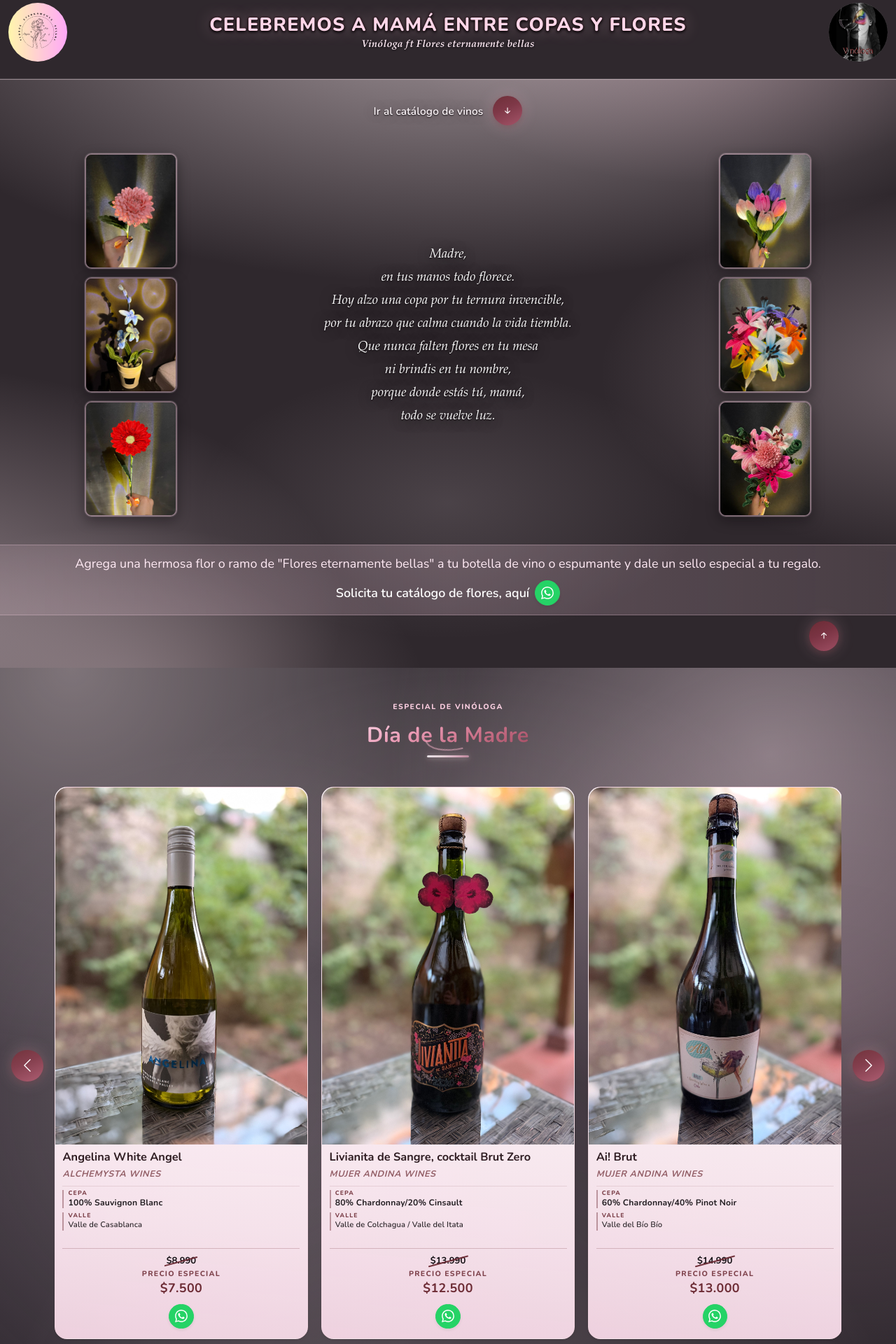
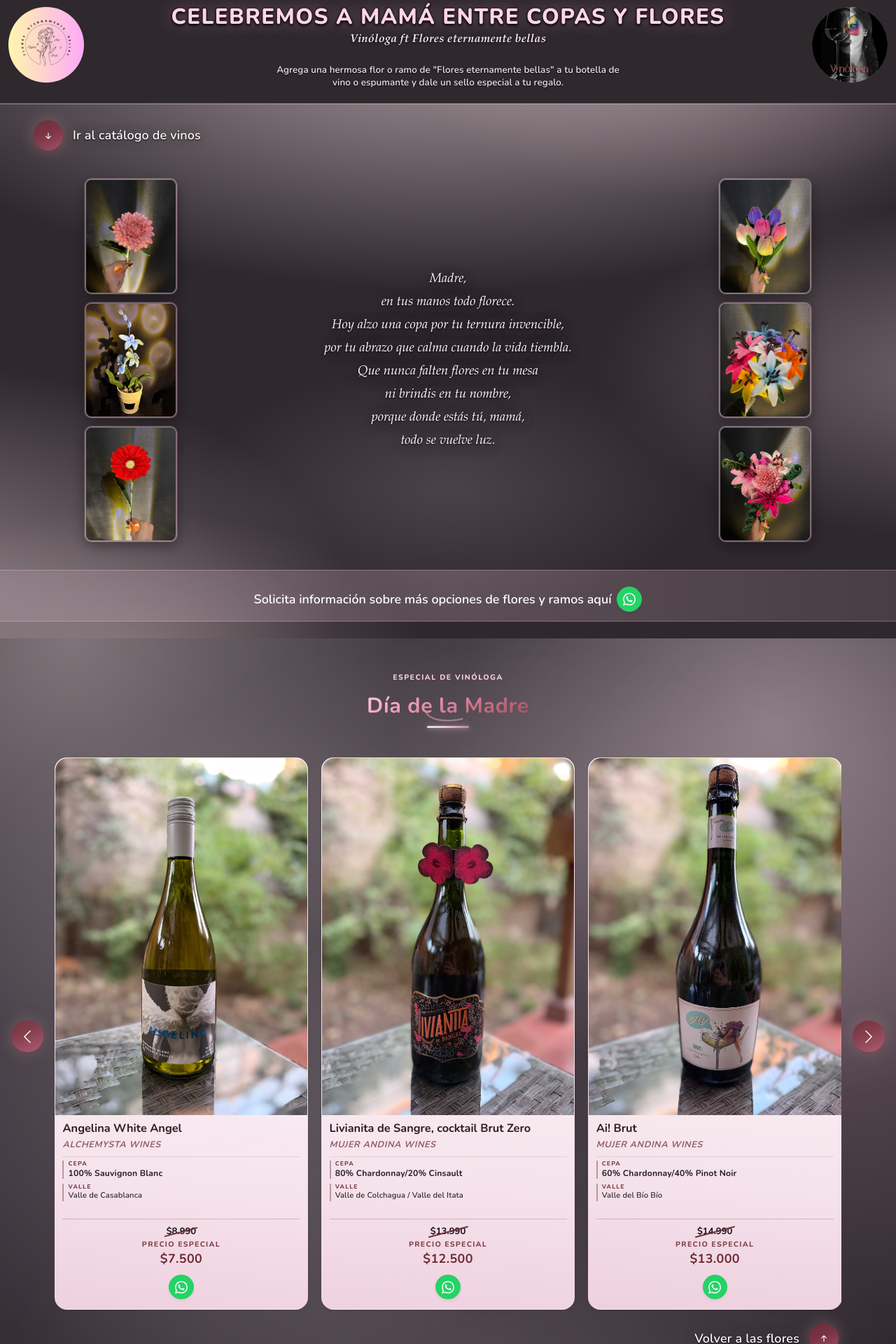
Before and after one commit to PaulaG73/catalogo_madre, a Vue app: page / in a window 1280 px wide. Shown: the part 20-1940 px from the top of the page at 70% size. Built offline with nearby package versions, Linux system fonts and the light colour scheme.

Commit message:
ajustando todo

```diff
--- a/src/components/NavBar.vue
+++ b/src/components/NavBar.vue
@@ -1,6 +1,6 @@
 <template>
     <div class="navBar">
-      <nav id="navbar-principal" class="navbar navbar-dark bg-vin-negro border-bottom py-2 py-md-4 nav-vino">
+      <nav id="navbar-principal" class="navbar navbar-dark bg-vin-negro border-bottom nav-vino">
         <div class="container-fluid nav-vino-layout">
           <div class="nav-logo-shell nav-logo-shell--round">
             <img
@@ -30,6 +30,9 @@
               decoding="async"
             >
           </div>
+          <p class="navbar-brand-note mb-0">
+            Agrega una hermosa flor o ramo de "Flores eternamente bellas" a tu botella de vino o espumante y dale un sello especial a tu regalo.
+          </p>
         </div>
       </nav>
     </div>
@@ -43,19 +46,35 @@
   <!-- Add "scoped" attribute to limit CSS to this component only -->
   <style scoped>
   .nav-vino {
+    padding-block: clamp(0.7rem, 1.9vw, 1.25rem);
     border-color: var(--vin-borde-sutil) !important;
     box-shadow: 0 1px 0 0 rgba(var(--vin-pastel-polvo-rgb), 0.45);
   }
 
   .nav-vino > .nav-vino-layout {
-    --logo-size: clamp(64px, 9.25vw, 84px);
+    --logo-size: clamp(78px, 10.8vw, 108px);
     display: grid;
-    grid-template-columns: var(--logo-size) minmax(0, 1fr) var(--logo-size);
+    grid-template-columns: minmax(var(--logo-size), var(--logo-size)) minmax(0, 1fr) minmax(var(--logo-size), var(--logo-size));
+    grid-template-areas:
+      "logo-left brand logo-right"
+      "logo-left note logo-right";
     align-items: center;
     width: 100%;
     gap: clamp(0.35rem, 1.5vw, 0.9rem);
     justify-content: initial;
     flex-wrap: nowrap;
+  }
+
+  .nav-logo-shell--round {
+    grid-area: logo-left;
+  }
+
+  .nav-vino .navbar-brand {
+    grid-area: brand;
+  }
+
+  .nav-logo-shell--right {
+    grid-area: logo-right;
   }
 
   .nav-logo-shell {
@@ -64,6 +83,7 @@
     display: flex;
     align-items: center;
     justify-content: center;
+    align-self: center;
   }
 
   .nav-logo-shell--round {
@@ -153,15 +173,19 @@
   }
 
   .nav-vino .navbar-brand {
-    font-size: clamp(0.9rem, 2vw, 1.45rem);
+    font-size: clamp(1.05rem, 2.4vw, 1.75rem);
     text-transform: uppercase;
     letter-spacing: clamp(0.015em, 0.18vw, 0.045em);
     line-height: 1.2;
     margin: 0;
     width: 100%;
+    max-width: 100%;
+    min-width: 0;
     padding-inline: clamp(0.15rem, 0.8vw, 0.65rem);
     text-align: center;
     justify-content: center;
+    justify-self: center;
+    overflow: hidden;
   }
 
   /* Misma lectura que #sobre-mi .sobre-mi-vino-mayus */
@@ -185,13 +209,34 @@
     font-family: "Palatino Linotype", "Book Antiqua", Palatino, Georgia, serif;
     font-style: italic;
     font-weight: 600;
-    font-size: clamp(0.62rem, 1.22vw, 0.9rem);
+    font-size: clamp(0.76rem, 1.45vw, 1.02rem);
     line-height: 1.18;
     letter-spacing: 0.012em;
     text-transform: none;
-    white-space: nowrap;
+    white-space: normal;
     color: rgba(255, 236, 245, 0.98);
     text-shadow: 0 1px 3px rgba(8, 5, 9, 0.85);
+  }
+
+  .nav-vino .navbar-brand-note {
+    grid-area: note;
+    display: block;
+    margin-top: clamp(0.15rem, 0.7vw, 0.35rem);
+    font-family: 'Nunito', system-ui, sans-serif;
+    font-style: normal;
+    font-weight: 600;
+    font-size: clamp(0.68rem, 1.35vw, 0.84rem);
+    line-height: 1.35;
+    letter-spacing: 0.005em;
+    text-transform: none;
+    color: rgba(255, 242, 248, 0.94);
+    text-shadow: 0 1px 2px rgba(8, 5, 9, 0.78);
+    width: 100%;
+    max-width: min(100%, 68ch);
+    margin-inline: auto;
+    text-align: center;
+    padding-inline: clamp(0.35rem, 1.5vw, 1.2rem);
+    overflow-wrap: anywhere;
   }
 
   .nav-title-break {
@@ -200,49 +245,87 @@
 
   @media (min-width: 992px) {
     .nav-vino .navbar-brand {
-      font-size: 1.5rem;
+      font-size: 1.72rem;
     }
   }
 
   @media (min-width: 1200px) {
     .nav-vino .navbar-brand {
-      font-size: 1.68rem;
+      font-size: 1.95rem;
     }
   }
 
   @media (max-width: 991.98px) {
+    .nav-vino {
+      padding-block: clamp(0.6rem, 2.4vw, 0.95rem);
+    }
+
     .nav-vino > .nav-vino-layout {
-      --logo-size: clamp(46px, 13vw, 64px);
+      --logo-size: clamp(60px, 13vw, 82px);
       gap: 0.35rem;
+      grid-template-areas:
+        "logo-left brand logo-right"
+        "logo-left note logo-right";
     }
 
     .nav-vino .navbar-brand {
       justify-content: center !important;
       text-align: center;
-      font-size: clamp(0.82rem, 3.3vw, 1.05rem);
+      font-size: clamp(1rem, 3.6vw, 1.3rem);
       letter-spacing: 0.02em;
       line-height: 1.16;
       padding-inline: 0.15rem;
     }
 
     .nav-vino .navbar-brand-subtitle {
-      font-size: clamp(0.54rem, 2.05vw, 0.74rem);
+      font-size: clamp(0.72rem, 2.4vw, 0.92rem);
+    }
+
+    .nav-vino .navbar-brand-note {
+      font-size: clamp(0.64rem, 2.05vw, 0.77rem);
+      line-height: 1.3;
+      margin-top: 0.24rem;
+      max-width: min(100%, 62ch);
+      padding-inline: 0.3rem;
     }
   }
 
   @media (max-width: 575.98px) {
     .nav-vino > .nav-vino-layout {
-      --logo-size: clamp(42px, 12.5vw, 52px);
+      --logo-size: clamp(48px, 12vw, 64px);
       gap: 0.2rem;
+      grid-template-columns: var(--logo-size) minmax(0, 1fr) var(--logo-size);
+      grid-template-areas:
+        "logo-left brand logo-right"
+        "logo-left note logo-right";
     }
 
     .nav-vino .navbar-brand {
-      font-size: clamp(0.72rem, 3.05vw, 0.9rem);
+      font-size: clamp(0.95rem, 4.4vw, 1.24rem);
       letter-spacing: 0.01em;
+      line-height: 1.12;
+    }
+
+    .nav-vino .navbar-brand-text {
+      overflow-wrap: break-word;
+      word-break: normal;
     }
 
     .nav-vino .navbar-brand-subtitle {
-      font-size: clamp(0.5rem, 2.15vw, 0.62rem);
+      font-size: clamp(0.7rem, 3vw, 0.9rem);
+      white-space: normal;
+      overflow-wrap: anywhere;
+      line-height: 1.2;
+      margin-top: 0.2rem;
+    }
+
+    .nav-vino .navbar-brand-note {
+      font-size: clamp(0.62rem, 2.75vw, 0.74rem);
+      line-height: 1.25;
+      letter-spacing: 0;
+      margin-top: 0.18rem;
+      max-width: min(100%, 52ch);
+      padding-inline: 0.2rem;
     }
 
     .nav-title-break {
--- a/src/views/HomeView.vue
+++ b/src/views/HomeView.vue
@@ -2,18 +2,18 @@
   <NavBar />
 
   <section id="sobre-mi" class="home-section home-section--ink pt-2 pb-3 py-md-4">
-    <div class="container-fluid px-3 px-md-4 px-lg-5 sobre-mi-scroll-to-vinos mb-2 mb-md-3">
+    <div class="container-fluid px-3 px-md-4 px-lg-5 sobre-mi-scroll-to-vinos text-start mb-2 mb-md-3">
       <a
         href="#packs"
         class="sobre-mi-scroll-to-vinos-link d-inline-flex align-items-center text-decoration-none"
         title="Ir al catálogo de vinos"
       >
-        <span class="sobre-mi-scroll-to-vinos-text">Ir al catálogo de vinos</span>
         <span class="btn-top btn-top--rosa-circle flex-shrink-0" aria-hidden="true">
           <svg xmlns="http://www.w3.org/2000/svg" width="18" height="18" fill="currentColor" viewBox="0 0 16 16" aria-hidden="true">
             <path fill-rule="evenodd" d="M8 4a.5.5 0 0 1 .5.5v5.793l2.146-2.147a.5.5 0 0 1 .708.708l-3 3a.5.5 0 0 1-.708 0l-3-3a.5.5 0 1 1 .708-.708L7.5 10.293V4.5A.5.5 0 0 1 8 4z"/>
           </svg>
         </span>
+        <span class="sobre-mi-scroll-to-vinos-text">Ir al catálogo de vinos</span>
       </a>
     </div>
     <div class="container-fluid px-3 px-md-4 px-lg-5 sobre-mi sobre-mi--poema-flores py-3 py-md-4">
@@ -25,13 +25,20 @@
               :key="flor.src"
               class="sobre-mi-flor-figure mb-0"
             >
+              <button
+                type="button"
+                class="sobre-mi-flor-trigger"
+                :aria-label="`Ver detalle de ${flor.nombre}`"
+                @click="openFlorModal(flor)"
+              >
                 <img
                   class="sobre-mi-flor-img"
                   :src="flor.src"
-                :alt="flor.alt"
+                  :alt="flor.nombre"
                   loading="lazy"
                   decoding="async"
                 >
+              </button>
             </figure>
           </div>
         </aside>
@@ -59,13 +66,20 @@
             :key="'grid-' + flor.src"
             class="sobre-mi-flor-figure mb-0"
           >
+            <button
+              type="button"
+              class="sobre-mi-flor-trigger"
+              :aria-label="`Ver detalle de ${flor.nombre}`"
+              @click="openFlorModal(flor)"
+            >
               <img
                 class="sobre-mi-flor-img"
                 :src="flor.src"
-              :alt="flor.alt"
+                :alt="flor.nombre"
                 loading="lazy"
                 decoding="async"
               >
+            </button>
           </figure>
         </div>
         <aside class="col-lg-3 d-none d-lg-flex sobre-mi-flores-col sobre-mi-flores-col--der flex-column align-items-center">
@@ -75,20 +89,57 @@
               :key="flor.src"
               class="sobre-mi-flor-figure mb-0"
             >
+              <button
+                type="button"
+                class="sobre-mi-flor-trigger"
+                :aria-label="`Ver detalle de ${flor.nombre}`"
+                @click="openFlorModal(flor)"
+              >
                 <img
                   class="sobre-mi-flor-img"
                   :src="flor.src"
-                :alt="flor.alt"
+                  :alt="flor.nombre"
                   loading="lazy"
                   decoding="async"
                 >
+              </button>
             </figure>
           </div>
         </aside>
       </div>
     </div>
+    <div
+      v-if="florModal"
+      class="sobre-mi-flor-modal-backdrop"
+      role="presentation"
+      @click.self="closeFlorModal"
+    >
+      <article
+        class="sobre-mi-flor-modal"
+        role="dialog"
+        aria-modal="true"
+        :aria-label="`Detalle de ${florModal.nombre}`"
+      >
+        <button
+          type="button"
+          class="sobre-mi-flor-modal-close"
+          aria-label="Cerrar popup de la flor"
+          @click="closeFlorModal"
+        >
+          ×
+        </button>
+        <img
+          class="sobre-mi-flor-modal-img"
+          :src="florModal.src"
+          :alt="florModal.nombre"
+          loading="lazy"
+          decoding="async"
+        >
+        <h4 class="sobre-mi-flor-modal-title mb-1">{{ florModal.nombre }}</h4>
+        <p class="sobre-mi-flor-modal-price mb-0">{{ florModal.precio }}</p>
+      </article>
+    </div>
     <div class="sobre-mi-cierre">
-      Agrega una hermosa flor o ramo de "Flores eternamente bellas" a tu botella de vino o espumante y dale un sello especial a tu regalo.
       <a
         class="sobre-mi-whatsapp text-decoration-none"
         :href="whatsappCatalogoUrl"
@@ -96,9 +147,9 @@
         rel="noopener noreferrer"
         :class="{ 'opacity-50': !whatsappCatalogoReady }"
         :aria-disabled="!whatsappCatalogoReady"
-        aria-label="Solicita tu catálogo de flores, aquí por WhatsApp"
+        aria-label="Solicita información sobre más opciones de flores y ramos aquí por WhatsApp"
       >
-        <span class="sobre-mi-whatsapp-label">Solicita tu catálogo de flores, aquí</span>
+        <span class="sobre-mi-whatsapp-label">Solicita información sobre más opciones de flores y ramos aquí</span>
         <span
           class="btn btn-whatsapp rounded-circle p-2 shadow-sm d-inline-flex align-items-center justify-content-center sobre-mi-wa-icon flex-shrink-0"
           aria-hidden="true"
@@ -107,13 +158,6 @@
             <path d="M17.472 14.382c-.297-.149-1.758-.867-2.03-.967-.273-.099-.471-.148-.67.15-.197.297-.767.966-.94 1.164-.173.199-.347.223-.644.075-.297-.15-1.255-.463-2.39-1.475-.883-.788-1.48-1.761-1.653-2.059-.173-.297-.018-.458.13-.606.134-.133.298-.347.446-.52.149-.174.198-.298.298-.497.099-.198.05-.371-.025-.52-.075-.149-.669-1.612-.916-2.207-.242-.579-.487-.5-.669-.51-.173-.008-.371-.01-.57-.01-.198 0-.52.074-.792.372-.272.297-1.04 1.016-1.04 2.479 0 1.462 1.065 2.875 1.213 3.074.149.198 2.096 3.2 5.077 4.487.709.306 1.262.489 1.694.625.712.227 1.36.195 1.871.118.571-.085 1.758-.719 2.006-1.413.248-.694.248-1.289.173-1.413-.074-.124-.272-.198-.57-.347m-5.421 7.403h-.004a9.87 9.87 0 01-5.031-1.378l-.361-.214-3.741.982.998-3.648-.235-.374a9.86 9.86 0 01-1.51-5.26c.001-5.45 4.436-9.884 9.888-9.884 2.64 0 5.122 1.03 6.988 2.898a9.825 9.825 0 012.893 6.994c-.003 5.45-4.435 9.884-9.885 9.884m8.413-18.297A11.815 11.815 0 0012.05 0C5.495 0 .16 5.335.157 11.892c0 2.096.547 4.142 1.588 5.945L.057 24l6.305-1.654a11.882 11.882 0 005.683 1.448h.005c6.554 0 11.89-5.335 11.893-11.893a11.821 11.821 0 00-3.48-8.413z"/>
           </svg>
         </span>
-      </a>
-    </div>
-    <div class="container text-end mt-2">
-      <a href="#" class="btn-top btn-top--rosa-circle" title="Volver al inicio" aria-label="Volver al inicio">
-        <svg xmlns="http://www.w3.org/2000/svg" width="18" height="18" fill="currentColor" viewBox="0 0 16 16" aria-hidden="true">
-          <path d="M8 12a.5.5 0 0 0 .5-.5V5.707l2.146 2.147a.5.5 0 0 0 .708-.708l-3-3a.5.5 0 0 0-.708 0l-3 3a.5.5 0 0 0 .708.708L7.5 5.707V11.5a.5.5 0 0 0 .5.5z"/>
-        </svg>
       </a>
     </div>
   </section>
@@ -178,11 +222,18 @@
         </svg>
       </button>
     </div>
-    <div class="container text-end mt-2">
-      <a href="#" class="btn-top btn-top--rosa-circle" title="Volver al inicio" aria-label="Volver al inicio">
+    <div class="container packs-scroll-to-flores text-end mt-2">
+      <a
+        href="#sobre-mi"
+        class="packs-scroll-to-flores-link d-inline-flex align-items-center text-decoration-none"
+        title="Volver a las flores"
+      >
+        <span class="packs-scroll-to-flores-text">Volver a las flores</span>
+        <span class="btn-top btn-top--rosa-circle flex-shrink-0" aria-hidden="true">
           <svg xmlns="http://www.w3.org/2000/svg" width="18" height="18" fill="currentColor" viewBox="0 0 16 16" aria-hidden="true">
             <path d="M8 12a.5.5 0 0 0 .5-.5V5.707l2.146 2.147a.5.5 0 0 0 .708-.708l-3-3a.5.5 0 0 0-.708 0l-3 3a.5.5 0 0 0 .708.708L7.5 5.707V11.5a.5.5 0 0 0 .5.5z"/>
           </svg>
+        </span>
       </a>
     </div>
   </section>
@@ -221,19 +272,28 @@
 
 /** Flores laterales en «Sobre mí»: izquierda y derecha del poema */
 const sobreMiFloresIzq = [
-  { src: '/img/dalia.jpg', alt: 'Dalia' },
-  { src: '/img/orquídea.JPG', alt: 'Orquídea' },
-  { src: '/img/gerbera.JPG', alt: 'Gerbera' },
+  { src: '/img/dalia.jpg', nombre: 'Dahlia', precio: '$8.000' },
+  { src: '/img/orquídea.JPG', nombre: 'Orquídea con maceta', precio: '$20.000' },
+  { src: '/img/gerbera.JPG', nombre: 'Gerbera', precio: '$8.000' },
 ]
 
 const sobreMiFloresDer = [
-  { src: '/img/tulipanes.JPG', alt: 'Tulipanes' },
-  { src: '/img/ramo_lilium.JPG', alt: 'Ramo de lilium' },
-  { src: '/img/ramo_mixto_3.JPG', alt: 'Ramo mixto 3' },
+  { src: '/img/tulipanes.JPG', nombre: 'Ramo de Tulipanes', precio: '$30.000' },
+  { src: '/img/ramo_lilium.JPG', nombre: 'Ramo de Lirios', precio: '$40.000' },
+  { src: '/img/ramo_mixto_3.JPG', nombre: 'Ramo mixto', precio: '$40.000' },
 ]
 
 /** Por debajo del breakpoint lg: las 6 flores en rejilla 2×3 (columna izquierda y luego derecha del escritorio) */
 const sobreMiFloresGridMovil = computed(() => [...sobreMiFloresIzq, ...sobreMiFloresDer])
+const florModal = ref(null)
+
+function openFlorModal(flor) {
+  florModal.value = flor
+}
+
+function closeFlorModal() {
+  florModal.value = null
+}
 
 const carouselRef = ref(null)
 const carouselPaused = ref(false)
@@ -644,11 +704,48 @@
   gap: clamp(0.45rem, 2vw, 0.85rem);
   color: #fff8fb;
   font-weight: 600;
-  font-size: clamp(0.82rem, 2vw, 0.96rem);
+  font-size: clamp(0.96rem, 2.4vw, 1.12rem);
   letter-spacing: 0.01em;
   text-shadow:
     0 1px 2px rgba(12, 8, 11, 0.92),
     0 0 18px rgba(8, 5, 8, 0.35);
+}
+
+#sobre-mi .sobre-mi-scroll-to-vinos {
+  display: flex;
+  justify-content: flex-start;
+}
+
+#packs .packs-scroll-to-flores-link {
+  gap: clamp(0.45rem, 2vw, 0.85rem);
+  color: #fff8fb;
+  font-weight: 600;
+  font-size: clamp(0.96rem, 2.4vw, 1.12rem);
+  letter-spacing: 0.01em;
+  text-shadow:
+    0 1px 2px rgba(12, 8, 11, 0.92),
+    0 0 18px rgba(8, 5, 8, 0.35);
+}
+
+#packs .packs-scroll-to-flores {
+  display: flex;
+  justify-content: flex-end;
+}
+
+#packs .packs-scroll-to-flores-link:hover {
+  color: #ffeef8;
+}
+
+#packs .packs-scroll-to-flores-link:hover .packs-scroll-to-flores-text,
+#packs .packs-scroll-to-flores-link:focus-visible .packs-scroll-to-flores-text {
+  text-decoration: underline;
+  text-underline-offset: 0.15em;
+}
+
+#packs .packs-scroll-to-flores-link:focus-visible {
+  outline: 2px solid rgba(var(--vin-rosa-sorbete-rgb), 0.6);
+  outline-offset: 4px;
+  border-radius: 0.35rem;
 }
 
 #sobre-mi .sobre-mi-scroll-to-vinos-link:hover {
@@ -695,8 +792,27 @@
 
 @media (max-width: 991.98px) {
   #sobre-mi .sobre-mi-texto--poema-centro {
-    font-size: clamp(0.92rem, 3vw, 1.08rem);
-    line-height: 1.68;
+    font-size: clamp(1.02rem, 3.5vw, 1.22rem);
+    line-height: 1.72;
+  }
+}
+
+@media (max-width: 575.98px) {
+  #sobre-mi .sobre-mi-texto--poema-centro {
+    font-size: clamp(1.08rem, 4.4vw, 1.28rem);
+    line-height: 1.76;
+  }
+}
+
+@media (min-width: 768px) and (max-width: 991.98px) {
+  #sobre-mi .sobre-mi-cierre {
+    font-size: clamp(1.02rem, 3.5vw, 1.22rem);
+  }
+}
+
+@media (min-width: 992px) {
+  #sobre-mi .sobre-mi-cierre {
+    font-size: clamp(0.96rem, 2vw, 1.16rem);
   }
 }
 
@@ -710,6 +826,22 @@
 #sobre-mi .sobre-mi-flor-figure {
   width: 100%;
   max-width: min(100%, clamp(84px, 18vw, 128px));
+}
+
+#sobre-mi .sobre-mi-flor-trigger {
+  display: block;
+  width: 100%;
+  padding: 0;
+  margin: 0;
+  border: none;
+  border-radius: 0.62rem;
+  background: transparent;
+  cursor: pointer;
+}
+
+#sobre-mi .sobre-mi-flor-trigger:focus-visible {
+  outline: 2px solid rgba(var(--vin-rosa-sorbete-rgb), 0.68);
+  outline-offset: 3px;
 }
 
 @media (min-width: 768px) and (max-width: 991.98px) {
@@ -757,6 +889,77 @@
     transform 0.22s ease,
     box-shadow 0.22s ease,
     border-color 0.22s ease;
+}
+
+#sobre-mi .sobre-mi-flor-modal-backdrop {
+  position: fixed;
+  inset: 0;
+  z-index: 1080;
+  background: rgba(15, 10, 14, 0.72);
+  backdrop-filter: blur(2px);
+  display: flex;
+  align-items: center;
+  justify-content: center;
+  padding: 1rem;
+}
+
+#sobre-mi .sobre-mi-flor-modal {
+  position: relative;
+  width: min(100%, 22rem);
+  border-radius: 1rem;
+  background: linear-gradient(165deg, #3d3340 0%, #2f2833 100%);
+  border: 1px solid rgba(255, 214, 232, 0.35);
+  box-shadow: 0 20px 44px rgba(4, 2, 4, 0.5);
+  padding: 1rem 1rem 1.1rem;
+  text-align: center;
+}
+
+#sobre-mi .sobre-mi-flor-modal-close {
+  position: absolute;
+  top: 0.45rem;
+  right: 0.45rem;
+  width: 2rem;
+  height: 2rem;
+  border: none;
+  border-radius: 999px;
+  background: rgba(255, 255, 255, 0.14);
+  color: #fff;
+  font-size: 1.22rem;
+  line-height: 1;
+  cursor: pointer;
+}
+
+#sobre-mi .sobre-mi-flor-modal-close:hover {
+  background: rgba(255, 255, 255, 0.24);
+}
+
+#sobre-mi .sobre-mi-flor-modal-close:focus-visible {
+  outline: 2px solid rgba(var(--vin-rosa-sorbete-rgb), 0.75);
+  outline-offset: 2px;
+}
+
+#sobre-mi .sobre-mi-flor-modal-img {
+  display: block;
+  width: min(100%, 13.5rem);
+  aspect-ratio: 4 / 5;
+  object-fit: cover;
+  border-radius: 0.72rem;
+  margin: 0.2rem auto 0.8rem;
+  border: 2px solid rgba(255, 214, 232, 0.45);
+  box-shadow: 0 10px 22px rgba(7, 4, 8, 0.42);
+}
+
+#sobre-mi .sobre-mi-flor-modal-title {
+  color: #ffe8f2;
+  font-size: clamp(1.05rem, 3.4vw, 1.28rem);
+  font-weight: 800;
+  letter-spacing: 0.01em;
+}
+
+#sobre-mi .sobre-mi-flor-modal-price {
+  color: #ffd6e8;
+  font-size: clamp(0.98rem, 3vw, 1.12rem);
+  font-weight: 700;
 }
 
 @media (hover: hover) and (pointer: fine) {
```
Also changed, not shown: public/img/orquídea.JPG. Lines whose indentation alone changed are shown as unchanged.
